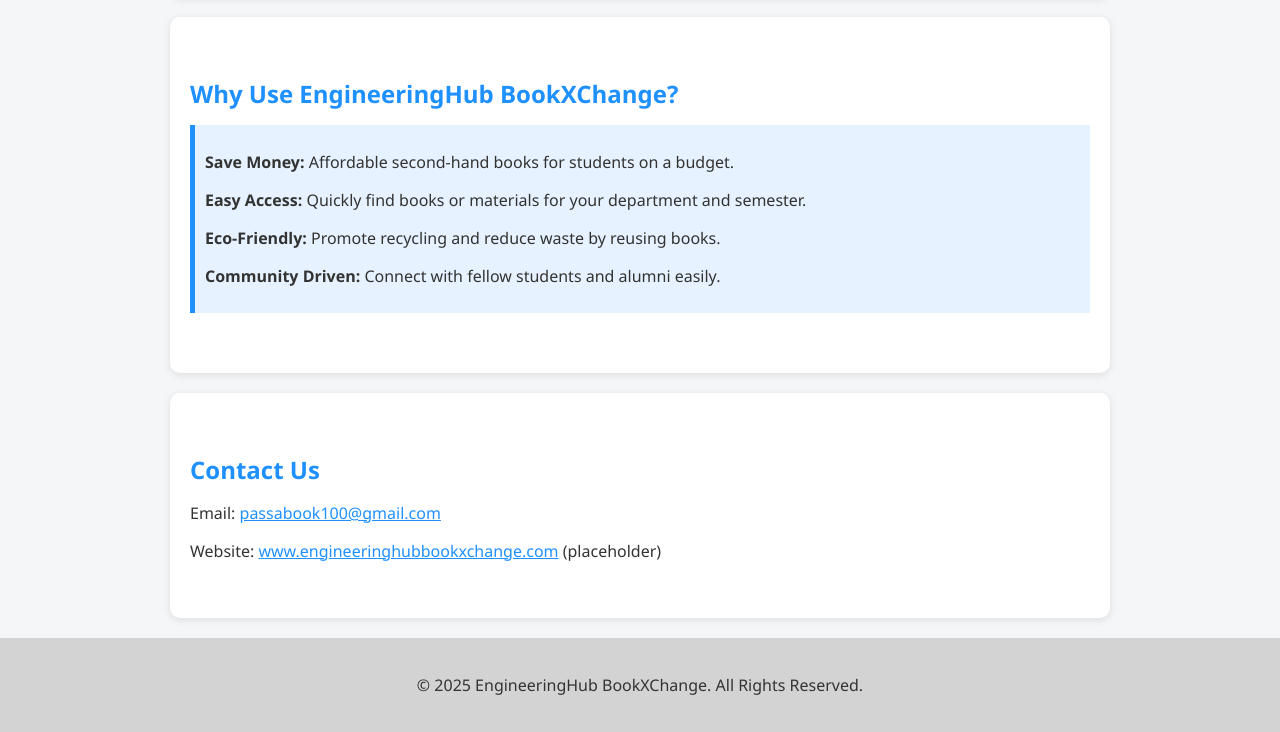
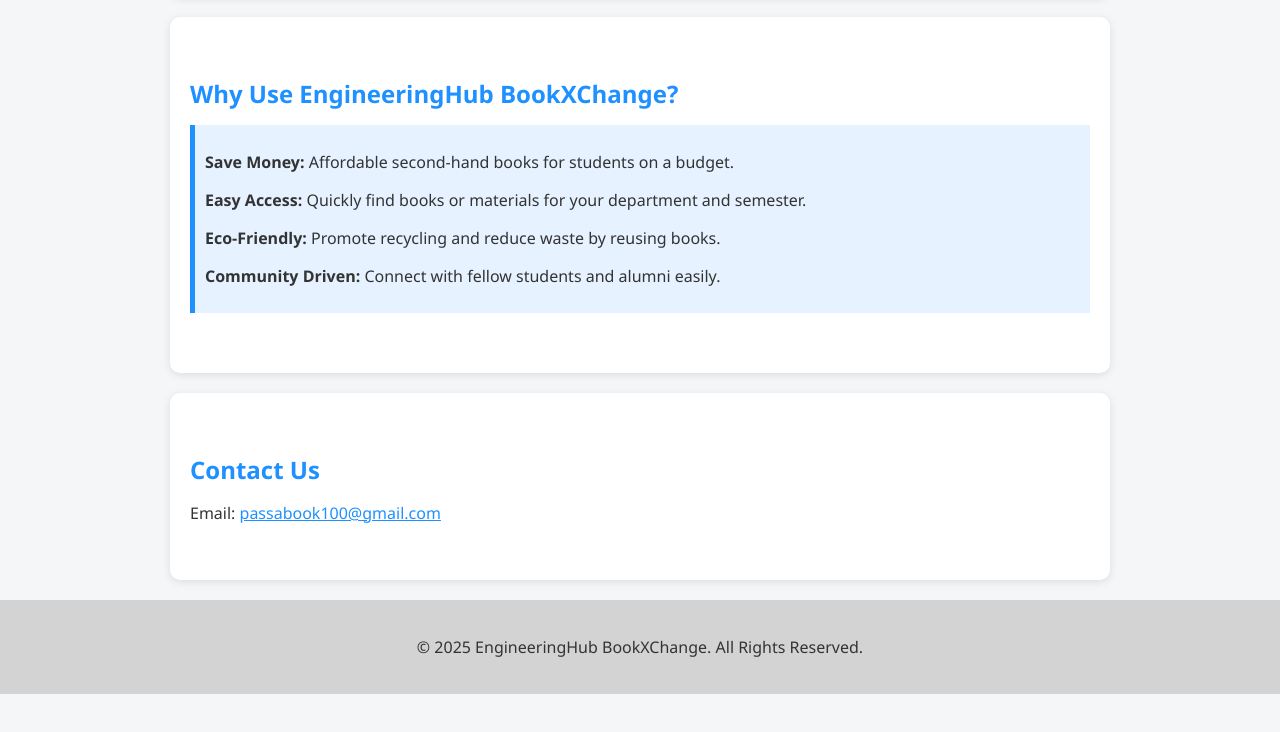
Before and after one commit to Kaushalkolhe2003/EngineeringHubBookChange, a plain HTML site: page index.html in a window 1280 px wide. Shown: the part 824-1556 px from the top of the page. After the commit the page ends 1518 px from the top, so only its background shows below. Drawn offline with Linux system fonts and the light colour scheme.

Commit message:
Update index.html

```diff
--- a/index.html
+++ b/index.html
@@ -69,8 +69,7 @@
   <section id="contact">
     <h2>Contact Us</h2>
     <p>Email: <a href="mailto:passabook100@gmail.com">passabook100@gmail.com</a></p>
-    <p>Website: <a href="#">www.engineeringhubbookxchange.com</a> (placeholder)</p>
-  </section>
+    </section>
 
   <footer>
     <p>© 2025 EngineeringHub BookXChange. All Rights Reserved.</p>
```
